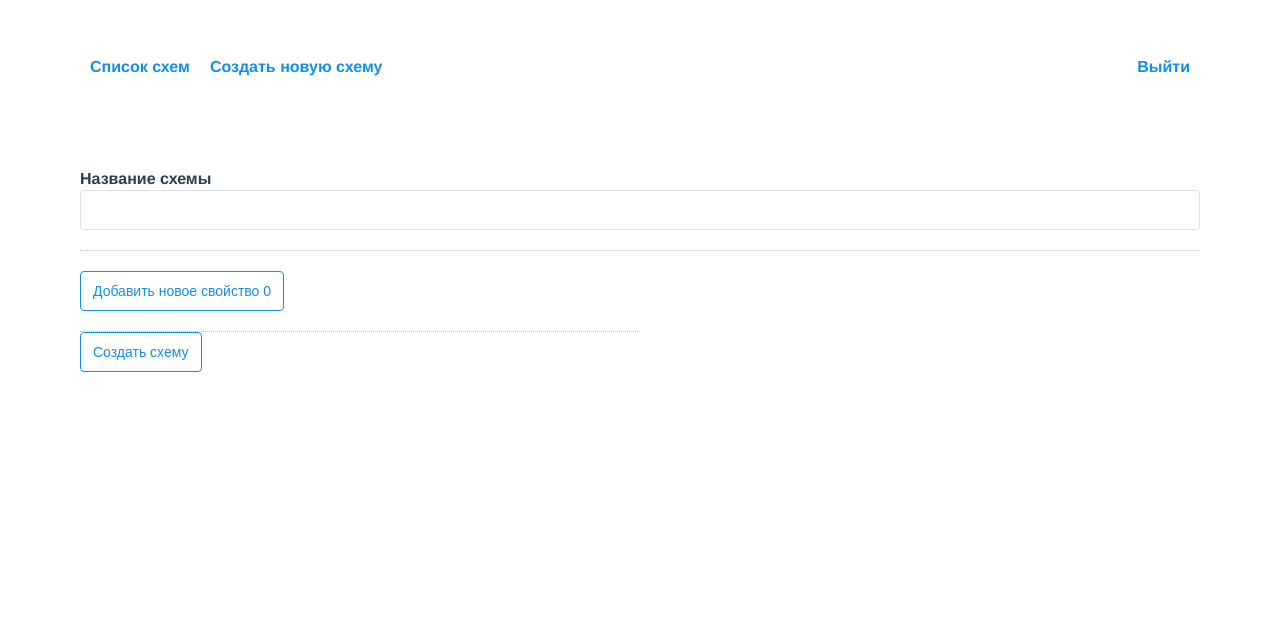
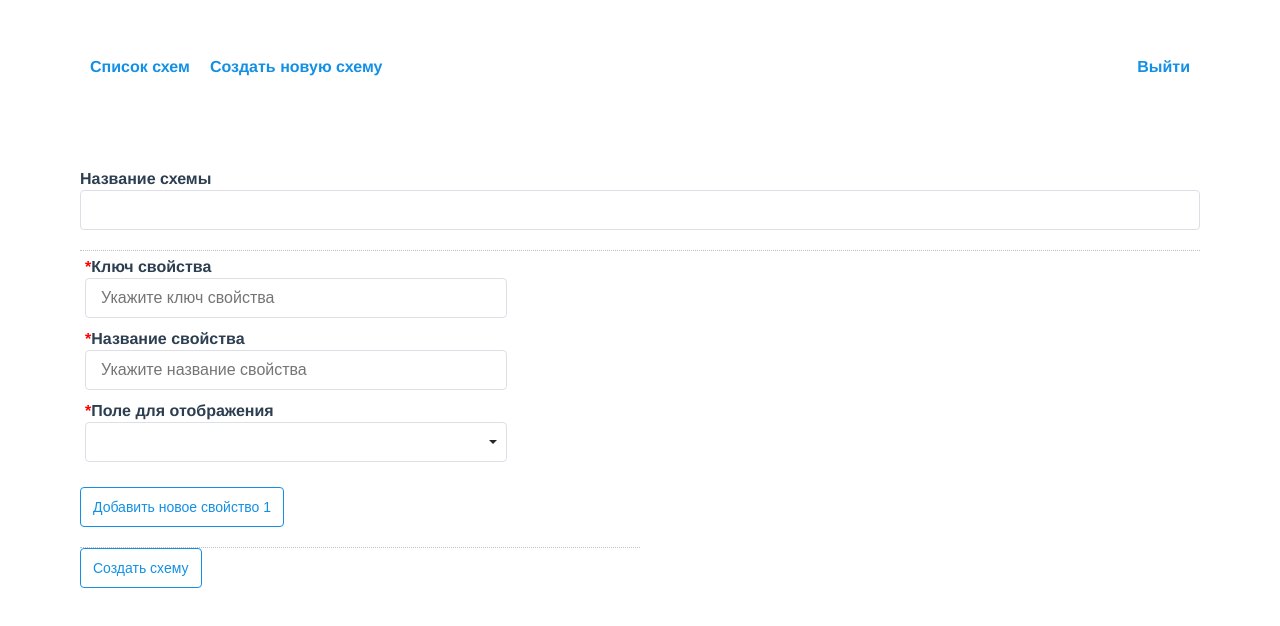
Before and after one commit to TianaFomicheva/ts-constructor, a Vue app: page /new in a window 1280 px wide. Shown: the top 626 px of the page. Built offline with nearby package versions, Linux system fonts and the light colour scheme.

Commit message:
добавление свойства в схему

```diff
--- a/src/components/NewEditScheme.vue
+++ b/src/components/NewEditScheme.vue
@@ -4,7 +4,7 @@
   <input v-model="schemaName" />
   </label>
 </div>
-  <scheme-form v-for="(item, index) in properties"
+  <property-form v-for="(item, index) in properties"
   :key = index @set-prop-item="setPropertyItem" :property="item" />
   <div class="form-column dotted">
   <div class="w-422">
@@ -22,7 +22,7 @@
 <script lang='ts'>
 import { defineComponent, PropType } from 'vue';
 import { mapActions, mapGetters } from 'vuex';
-import SchemeForm from './SchemeForm.vue';
+import PropertyForm from './PropertyForm.vue';
 
 type propertyType = {
   key: 'string',
@@ -39,7 +39,7 @@ type schemaType = {
 }
 
 export default defineComponent({
-  components: { SchemeForm },
+  components: { PropertyForm },
   name: 'new-edit-scheme',
   data() {
     return { properties: Array<propertyType>(), schemaName: '' };
@@ -52,8 +52,7 @@ export default defineComponent({
   mounted() {
     if (!this.curSchema?.id) {
       const emptyObj = {} as propertyType;
-      console.log(777);
-      // this.properties.push(emptyObj);
+      this.properties.push(emptyObj);
     }
     console.log(this.curSchema?.schema.schemaName);
     if (this.curSchema) {
@@ -74,16 +73,22 @@ export default defineComponent({
     ...mapActions(['createScheme', 'updateScheme']),
     setPropertyItem(item: any) {
       // console.log(item);
-      const index = this.properties.findIndex((itm: any) => !itm.key);
-      // if (index !== -1) {
-      this.properties.splice(index, 1, item);
-      // } else {
-      //   // this.properties.push(item);
-      // }
+      const index = this.properties.findIndex((itm: any) => itm.key === item.key);
+      const index1 = this.properties.findIndex((itm: any) => itm.name === item.name);
+      const ind = Math.max(index, index1);
+      console.log(ind);
+      if (ind !== -1) {
+        this.properties.splice(index, 1, item);
+      } else {
+        const index2 = this.properties.findIndex((itm: any) => !itm.key);
+        console.log(index2);
+        this.properties.splice(index2, 1, item);
+      }
       console.log(this.properties);
     },
     createItem() {
-      // this.property.push({});
+      const emptyObj = {} as propertyType;
+      this.properties.push(emptyObj);
     },
     createUpdateSchema() {
       if (this.curSchema?.id) {
--- a/src/components/SchemeForm.vue
+++ b/src/components/PropertyForm.vue
@@ -44,7 +44,7 @@ type propertyType = {
 }
 
 export default defineComponent({
-  name: 'scheme-form',
+  name: 'property-form',
   data() {
     return { item: { key: '', name: '', fieldType: '' } };
   },
@@ -52,7 +52,6 @@ export default defineComponent({
     property: Object as PropType<propertyType>,
   },
   mounted() {
-    console.log(this.property);
     this.assignPropValues(this.property);
   },
   methods: {
@@ -60,7 +59,6 @@ export default defineComponent({
       this.item.key = property?.key;
       this.item.name = property?.name;
       this.item.fieldType = property?.fieldType;
-      console.log(this.item);
     },
     setValue(event: any, itemProp: string) {
       switch (itemProp) {
--- a/src/components/Schemes.vue
+++ b/src/components/Schemes.vue
@@ -3,11 +3,9 @@
     <div class="layout">
       <!-- <button @click="update">Update</button> -->
 <div v-for="scheme in schemes" :key="scheme.key" class="table-row">
-    <div class="table-cell-70"> {{ scheme.schema.schemaName}}111</div>
+    <div class="table-cell-80"> {{ scheme.schema.schemaName}}</div>
     <div class="table-cell-10" @click="showScheme(scheme.id)"><span class="link">Show</span></div>
     <div class="table-cell-10" @click="editScheme(scheme.id)"><span class="link">Edit</span></div>
-    <div class="table-cell-10" @click="deleteScheme(scheme.id)">
-      <span class="link">Delete</span></div>
   </div>
     <NewEditScheme v-if="showSchema" :cur-schema="curSchema"/>
     </div>
@@ -76,8 +74,8 @@ export default defineComponent({
     display: flex;
   }
   &-cell{
-    &-70{
-      width: 70%;
+    &-80{
+      width: 80%;
     }
     &-10{
       width: 10%;
```
